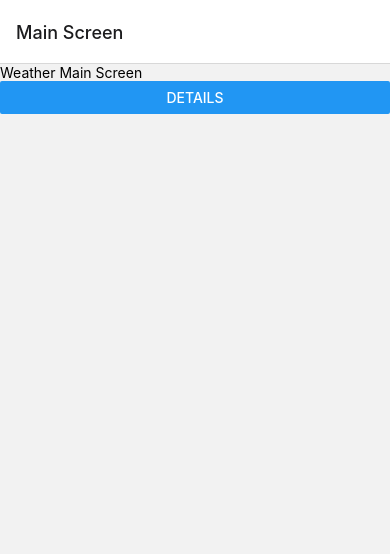
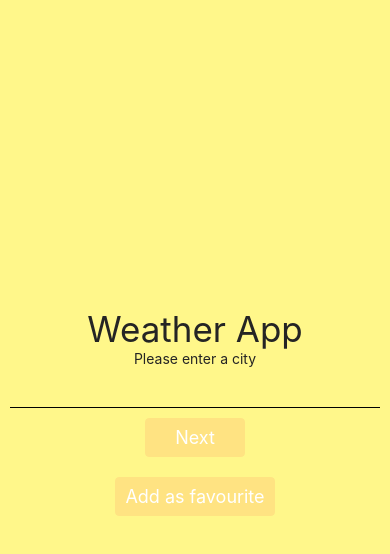
Before and after one commit to wojciechnowaczyk/WeatherApp, a React Native app: screen / in a window 390 px wide. Shown: the top 554 px of the page. Built offline with nearby package versions, Linux system fonts and the light colour scheme.

Commit message:
Main screen has been implemented

```diff
--- a/App.tsx
+++ b/App.tsx
@@ -7,9 +7,18 @@
 
 import React from 'react';
 import {MainStack} from './src/navigation';
+import {SafeAreaProvider} from 'react-native-safe-area-context';
+import {ThemeProvider} from '@rneui/themed';
+import {theme} from './src/theme';
 
 function App(): React.JSX.Element {
-  return <MainStack />;
+  return (
+    <SafeAreaProvider>
+      <ThemeProvider theme={theme}>
+        <MainStack />
+      </ThemeProvider>
+    </SafeAreaProvider>
+  );
 }
 
 export default App;
--- a/package.json
+++ b/package.json
@@ -12,10 +12,13 @@
   "dependencies": {
     "@react-navigation/native": "^6.1.18",
     "@react-navigation/native-stack": "^6.11.0",
+    "@rneui/base": "^0.0.0-edge.2",
+    "@rneui/themed": "^0.0.0-edge.2",
     "react": "18.3.1",
     "react-native": "0.75.2",
     "react-native-safe-area-context": "^4.10.9",
-    "react-native-screens": "^3.34.0"
+    "react-native-screens": "^3.34.0",
+    "react-native-vector-icons": "^10.1.0"
   },
   "devDependencies": {
     "@babel/core": "^7.20.0",
--- /dev/null
+++ b/src/components/CustomButton.tsx
@@ -0,0 +1,27 @@
+import React from 'react';
+import {Button} from '@rneui/themed';
+import {StyleSheet} from 'react-native';
+
+type CustomButtonProp = {
+  title: string;
+  onPress: () => {};
+};
+
+export const CustomButton = ({title, onPress}: CustomButtonProp) => {
+  return (
+    <Button
+      radius={'sm'}
+      type="solid"
+      title={title}
+      containerStyle={styles.button}
+      onPress={onPress}
+    />
+  );
+};
+
+const styles = StyleSheet.create({
+  button: {
+    minWidth: 100,
+    marginBottom: 20,
+  },
+});
--- /dev/null
+++ b/src/locales.tsx
@@ -0,0 +1,7 @@
+export const locales = {
+  APP_TITLE: 'Weather App',
+  ENTER_VALID_CITY_NAME: 'Enter a valid city name',
+  PLEASE_ENTER_A_CITY: 'Please enter a city',
+  NEXT: 'Next',
+  ADD_AS_FAVOURITE: 'Add as favourite',
+};
--- /dev/null
+++ b/src/models/theme.ts
@@ -0,0 +1,9 @@
+import { Theme } from '@rneui/themed';
+
+export interface CustomTheme extends Theme {
+  colors: {
+    primary: string;
+    secondary?: string;
+    background: string;
+  };
+}
--- a/src/navigation.tsx
+++ b/src/navigation.tsx
@@ -10,7 +10,9 @@ const Stack = createNativeStackNavigator<RootStackParamList>();
 export const MainStack: React.FC = () => {
   return (
     <NavigationContainer>
-      <Stack.Navigator initialRouteName="Main Screen">
+      <Stack.Navigator
+        initialRouteName="Main Screen"
+        screenOptions={{headerShown: false}}>
         <Stack.Screen name="Main Screen" component={MainScreen} />
         <Stack.Screen
           name="Weather Details Screen"
--- a/src/screens/MainScreen.tsx
+++ b/src/screens/MainScreen.tsx
@@ -1,18 +1,49 @@
-import {Button, Text} from 'react-native';
+import {View, ViewStyle} from 'react-native';
 import React from 'react';
 import {NativeStackScreenProps} from '@react-navigation/native-stack';
 import {RootStackParamList} from '../models/navigation';
+import {CustomButton} from '../components/CustomButton';
+import {Text, useTheme, Input} from '@rneui/themed';
+import {locales} from '../locales';
+import {CustomTheme} from '../models/theme';
 
 type Props = NativeStackScreenProps<RootStackParamList, 'Main Screen'>;
 
 export const MainScreen: React.FC<Props> = ({navigation}) => {
+  const {theme} = useTheme();
+
   return (
-    <>
-      <Text>{'Weather Main Screen'}</Text>
-      <Button
-        title="Details"
-        onPress={() => navigation.navigate('Weather Details Screen')}
+    <View style={styles.container(theme)}>
+      <Text h2>{locales.APP_TITLE}</Text>
+      <Text>{locales.PLEASE_ENTER_A_CITY}</Text>
+      <Input
+        // errorStyle={{color: 'red'}}
+        // errorMessage={locales.ENTER_VALID_CITY_NAME}
+        inputContainerStyle={styles.input(theme)}
+        // renderErrorMessage={true}
       />
-    </>
+      <CustomButton
+        title={locales.NEXT}
+        onPress={async () => navigation.navigate('Weather Details Screen')}
+      />
+      <CustomButton
+        title={locales.ADD_AS_FAVOURITE}
+        onPress={async () => navigation.navigate('Weather Details Screen')}
+      />
+    </View>
   );
 };
+
+const styles = {
+  container: (theme: {colors: {background: string}}): ViewStyle => ({
+    alignItems: 'center',
+    justifyContent: 'center',
+    flex: 1,
+    backgroundColor: theme.colors.background,
+  }),
+  input: (theme: CustomTheme) => ({
+    borderWidth: 0,
+    borderBottomWidth: 1,
+    borderBottomColor: 'black',
+  }),
+};
--- /dev/null
+++ b/src/theme.tsx
@@ -0,0 +1,13 @@
+import {createTheme} from '@rneui/themed';
+
+export const theme = createTheme({
+  lightColors: {
+    primary: '#FFE382',
+    secondary: '#FFAD84',
+    background: '#FFF78A',
+    white: '#FFFFFF',
+  },
+  darkColors: {
+    primary: 'blue',
+  },
+});
```
Also changed, not shown: src/models/navigation.ts (line endings or trailing spaces), 1 other file (tests, documents, lock files or other folders).
